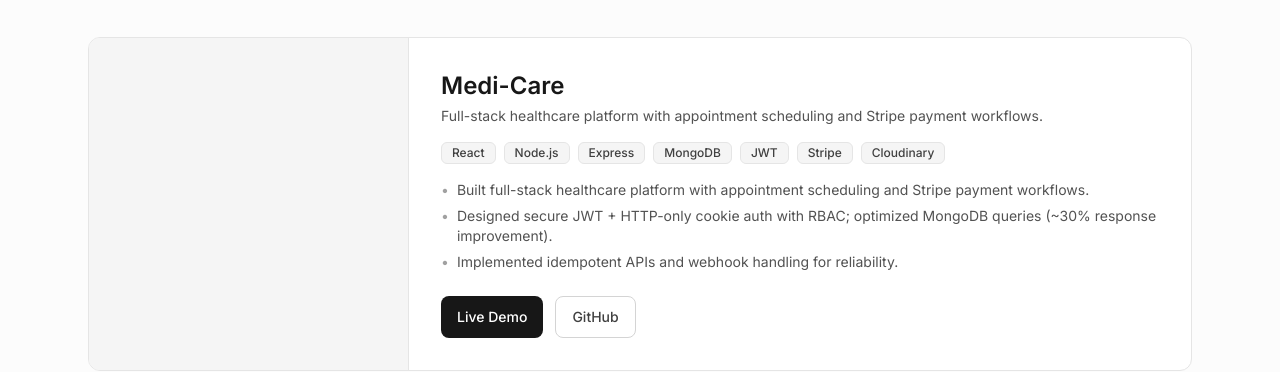
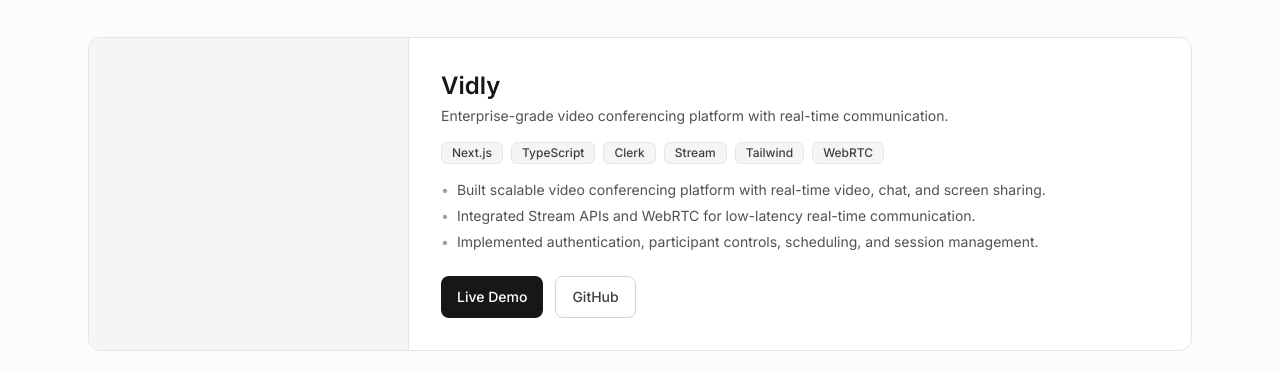
Before and after one commit to Mayank67-tech/portfolio-website, a React (Vite) app in the folder client/: page /projects in a window 1280 px wide. Shown: the part 250-622 px from the top of the page. Built offline with nearby package versions, Linux system fonts and the light colour scheme; no server answers.

Commit message:
updated portfolio.js

```diff
--- a/client/src/data/portfolio.js
+++ b/client/src/data/portfolio.js
@@ -32,6 +32,18 @@ export const skillsGroups = [
 
 export const projects = [
   {
+    title: 'Vidly',
+    techStack: ['Next.js', 'TypeScript', 'Clerk', 'Stream', 'Tailwind', 'WebRTC'],
+    description: 'Enterprise-grade video conferencing platform with real-time communication.',
+    bullets: [
+      'Built scalable video conferencing platform with real-time video, chat, and screen sharing.',
+      'Integrated Stream APIs and WebRTC for low-latency real-time communication.',
+      'Implemented authentication, participant controls, scheduling, and session management.',
+    ],
+    github: 'https://github.com/Mayank67-tech/Vidly',
+    live: 'https://vidly-chi.vercel.app/',
+  },
+  {
     title: 'Medi-Care',
     techStack: ['React', 'Node.js', 'Express', 'MongoDB', 'JWT', 'Stripe', 'Cloudinary'],
     description: 'Full-stack healthcare platform with appointment scheduling and Stripe payment workflows.',
@@ -56,6 +68,7 @@ export const projects = [
     live: 'https://prep-ai-6oop.vercel.app/',
   },
 ];
+
 
 export const skills = {
   programming: ['C', 'C++', 'JavaScript'],
```
